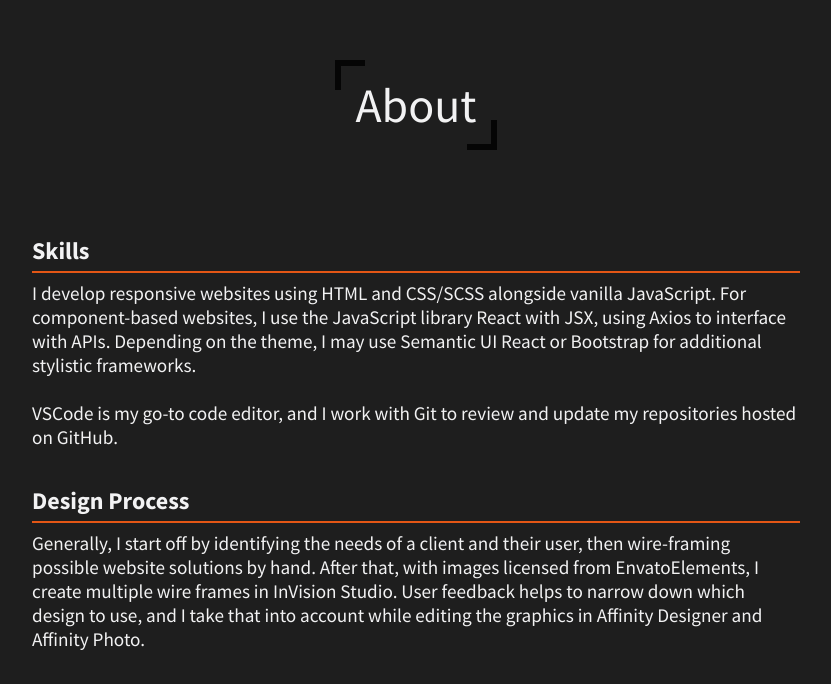
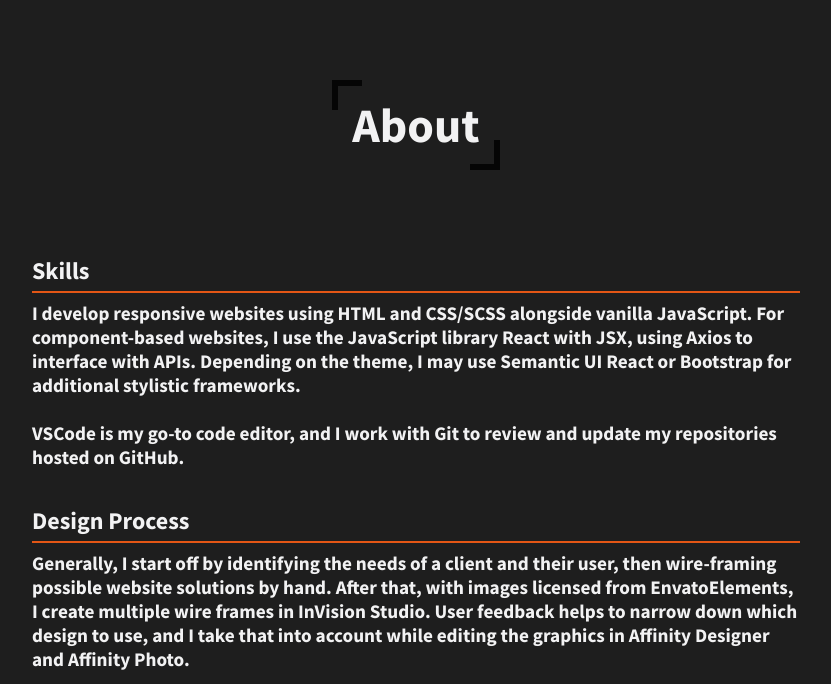
Before and after one commit to Anngineer/web-dev-portfolio, a React (Create React App) app: page /#/about in a window 1280 px wide. Shown: the part 116-800 px from the top of the page, without its empty margins (224-1055 px from the left). Built offline with nearby package versions, Linux system fonts and the light colour scheme.

Commit message:
Decreases fonts loaded for quicker loading time

```diff
--- a/public/index.html
+++ b/public/index.html
@@ -15,16 +15,15 @@
 
     <title>Ann Bridge</title>
     <!-------------------------------------- fonts to play with ------------------------------------------------------------------>
-    <!-- font for paragraphs -->
+
+    <!-- font for paragraphs (Source Sans Pro ) and titles (Merriweather) -->
+
+    <link rel="preconnect" href="https://fonts.googleapis.com" />
+    <link rel="preconnect" href="https://fonts.gstatic.com" crossorigin />
     <link
-      href="https://fonts.googleapis.com/css2?family=Source+Sans+Pro:ital,wght@0,200;0,300;0,400;0,600;0,700;0,900;1,200;1,300;1,400;1,600;1,700;1,900&display=swap"
+      href="https://fonts.googleapis.com/css2?family=Merriweather:ital,wght@0,400;1,700&family=Source+Sans+Pro:wght@700&display=swap"
       rel="stylesheet"
     />
-
-    <!-- Merriweather and montserrat  -->
-    <link
-      href="https://fonts.googleapis.com/css2?family=Merriweather:ital,wght@0,300;0,400;0,700;0,900;1,300;1,400;1,700;1,900&family=Montserrat:ital,wght@0,100;0,200;0,300;0,400;0,500;0,600;0,700;0,800;0,900;1,100;1,200;1,300;1,400;1,500;1,600;1,700;1,800;1,900&family=Sacramento&display=swap"
-      rel="stylesheet"
     />
     <!---------------------------------------------------------------- end of fonts ---------------------------------------------------------->
 
--- a/src/App.scss
+++ b/src/App.scss
@@ -7,7 +7,7 @@
 $text-middle: #242423;
 $text-dark: #191919;
 $border-orange: #e35615;
-$font-title: Merriweather, serif;
+// $font-title: Merriweather, serif;
 /* look into garamond, freight text, tiempos text, gt sectra  */
 $font-base: "Source Sans Pro", sans-serif;
 /* Look into futura, open sans, proxima nova, avenir,brandon grotesque, graphik */
@@ -367,7 +367,7 @@
 }
 
 #portfolio-section h2 {
-  font-family: "Source Sans Pro";
+  font-family: "Source Sans Pro", sans-serif;
   font-size: 3rem;
   font-weight: 450;
   padding: 5px;
@@ -644,7 +644,7 @@
 }
 
 #contact-section h2 {
-  font-family: "Source Sans Pro";
+  font-family: "Source Sans Pro", sans-serif;
   margin-bottom: 1rem;
 }
 
```
